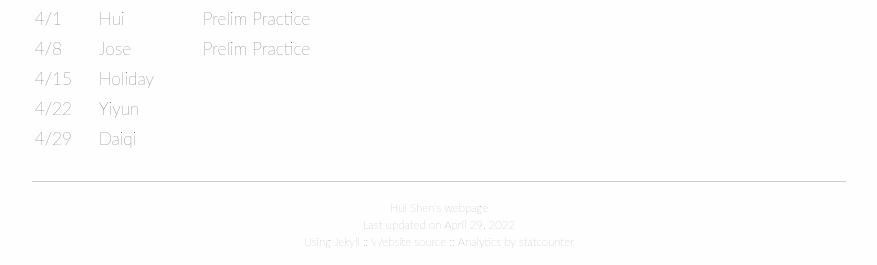
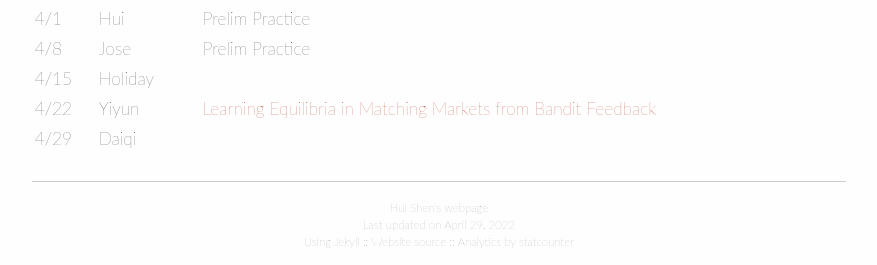
Before and after one commit to huishenstats/sophiashenh.github.io, a Jekyll site: the page built from group_meeting/2022Spring.md, in a window 1280 px wide. Shown: the part 700-965 px from the top of the page, without its empty margins (201-1078 px from the left). Built offline with Jekyll 4.4.1, drawn with Linux system fonts in a browser that asks for light colours.

Commit message:
weekly update

```diff
--- a/group_meeting/2022Spring.md
+++ b/group_meeting/2022Spring.md
@@ -24,5 +24,5 @@ Zoom URL: [https://unc.zoom.us/j/95075723974?pwd=K3JTSExtb0h4U0RaZnJaVXNraGJtdz0
 |  4/1 | Hui |  Prelim Practice |
 |  4/8 | Jose |  Prelim Practice |
 |  4/15 | Holiday |   |
-|  4/22 | Yiyun  |   |
+|  4/22 | Yiyun  | [Learning Equilibria in Matching Markets from Bandit Feedback](https://arxiv.org/pdf/2108.08843.pdf)  |
 |  4/29 | Daiqi |   |
```
